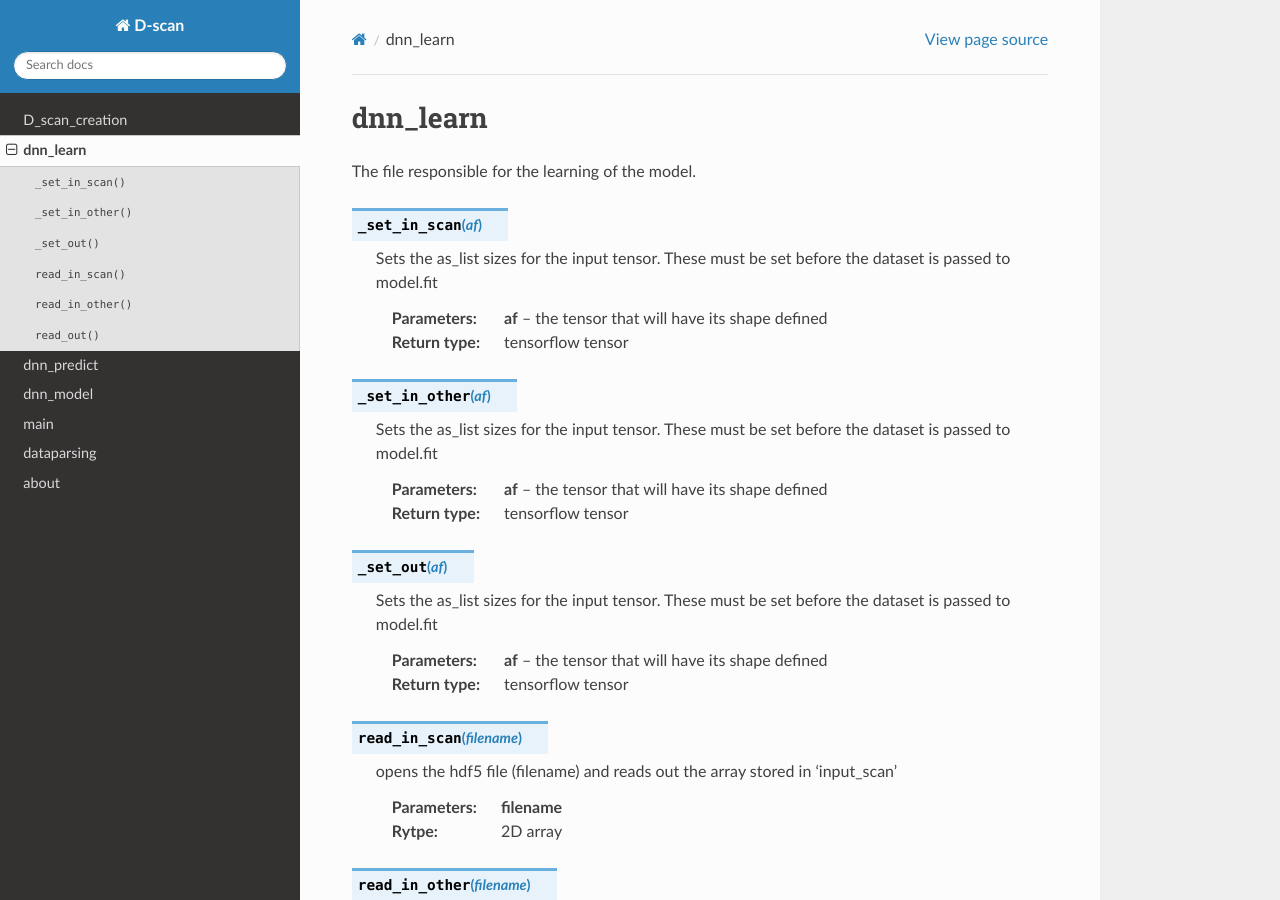
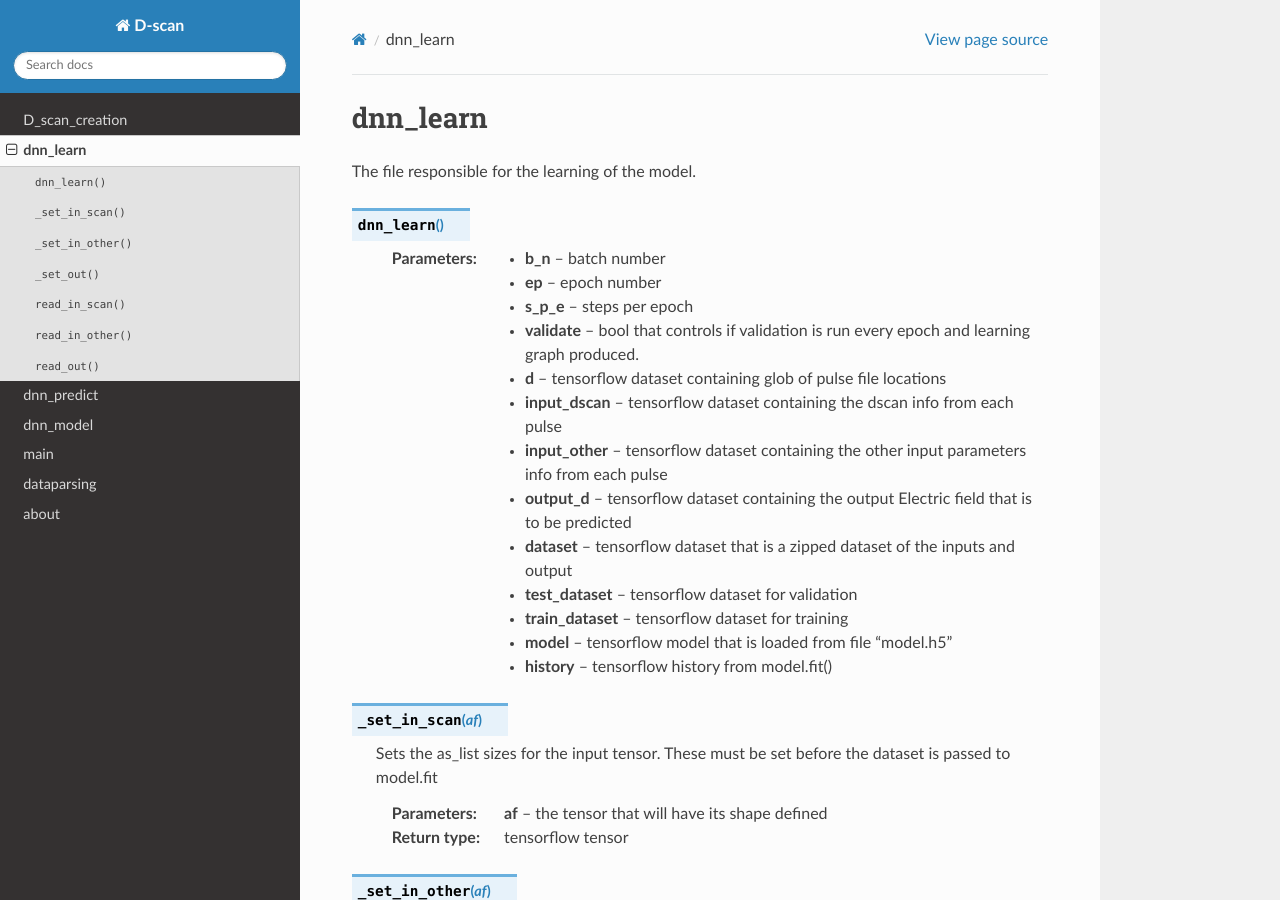
Before and after one commit to williamlouth/D-Scan-docs, a Sphinx documentation site: the page built from source/dnn_learn.rst, in a window 1280 px wide and 900 px high. Built offline with Sphinx 7.4.7 and the Read the Docs theme 2.0.0, drawn with Linux system fonts in a browser that asks for light colours.

Commit message:
updating the docs

```diff
--- a/source/dnn_learn.rst
+++ b/source/dnn_learn.rst
@@ -3,6 +3,21 @@
 
 The file responsible for the learning of the model.
 
+.. py:function:: dnn_learn()
+
+        :param b_n: batch number
+        :param ep: epoch number
+        :param s_p_e: steps per epoch
+        :param validate: bool that controls if validation is run every epoch and learning graph produced.
+        :param d: tensorflow dataset containing glob of pulse file locations
+        :param input_dscan: tensorflow dataset containing the dscan info from each pulse
+        :param input_other: tensorflow dataset containing the other input parameters info from each pulse
+        :param output_d: tensorflow dataset containing the output Electric field that is to be predicted
+        :param dataset: tensorflow dataset that is a zipped dataset of the inputs and output
+        :param test_dataset: tensorflow dataset for validation
+        :param train_dataset: tensorflow dataset for training
+        :param model: tensorflow model that is loaded from file "model.h5"
+        :param history: tensorflow history from model.fit()
 
 .. py:function:: _set_in_scan(af)
 
```
